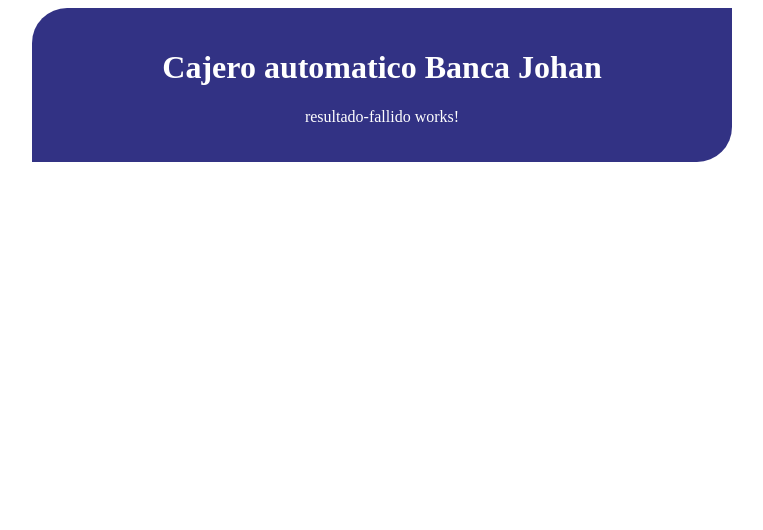
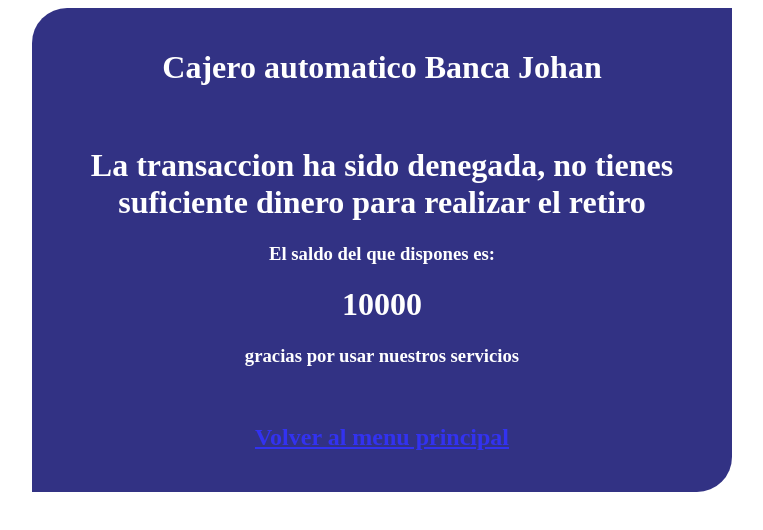
Before and after one commit to JohanRestrepo/AppCajero-Angu, an Angular app: page /ResFail in a window 1280 px wide. Shown: the top 530 px of the page, without its empty margins (258-1021 px from the left). Built offline with nearby package versions, Linux system fonts and the light colour scheme.

Commit message:
pagina de fallo de transaccion

```diff
--- a/src/app/resultado-fallido/resultado-fallido.component.html
+++ b/src/app/resultado-fallido/resultado-fallido.component.html
@@ -1 +1,13 @@
-<p>resultado-fallido works!</p>
+<br>
+<h1>La transaccion ha sido denegada, no tienes suficiente dinero para realizar el retiro</h1>
+<h3>El saldo del que dispones es:</h3>
+<h1>{{User.saldo}}</h1>
+<h3>gracias por usar nuestros servicios</h3>
+<br>
+<td>
+    <a routerLink="/Main">
+        <div class="module">
+            <h2>Volver al menu principal</h2>
+        </div>
+    </a>
+</td>
--- a/src/app/resultado-fallido/resultado-fallido.component.ts
+++ b/src/app/resultado-fallido/resultado-fallido.component.ts
@@ -1,4 +1,6 @@
 import { Component, OnInit } from '@angular/core';
+import { UsuarioService } from '../usuario.service';
+import { Usuario } from '../usuarios';
 
 @Component({
   selector: 'app-resultado-fallido',
@@ -6,10 +8,15 @@ import { Component, OnInit } from '@angular/core';
   styleUrls: ['./resultado-fallido.component.css']
 })
 export class ResultadoFallidoComponent implements OnInit {
+  User: Usuario;
+  constructor(private UserService: UsuarioService) { }
 
-  constructor() { }
+  getUsuarios(): void {
+    this.User = this.UserService.getUsuarios();
+  }
 
   ngOnInit(): void {
+    this.getUsuarios();
   }
 
 }
```
